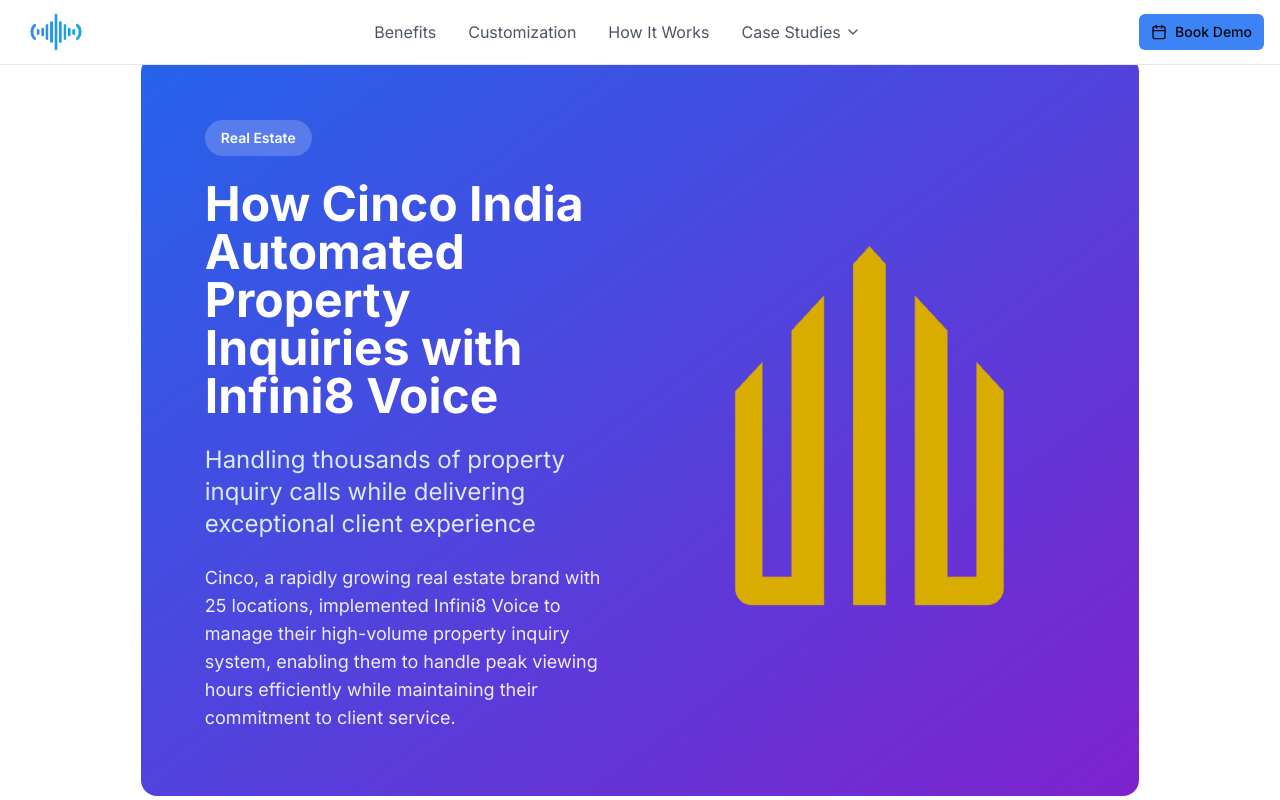
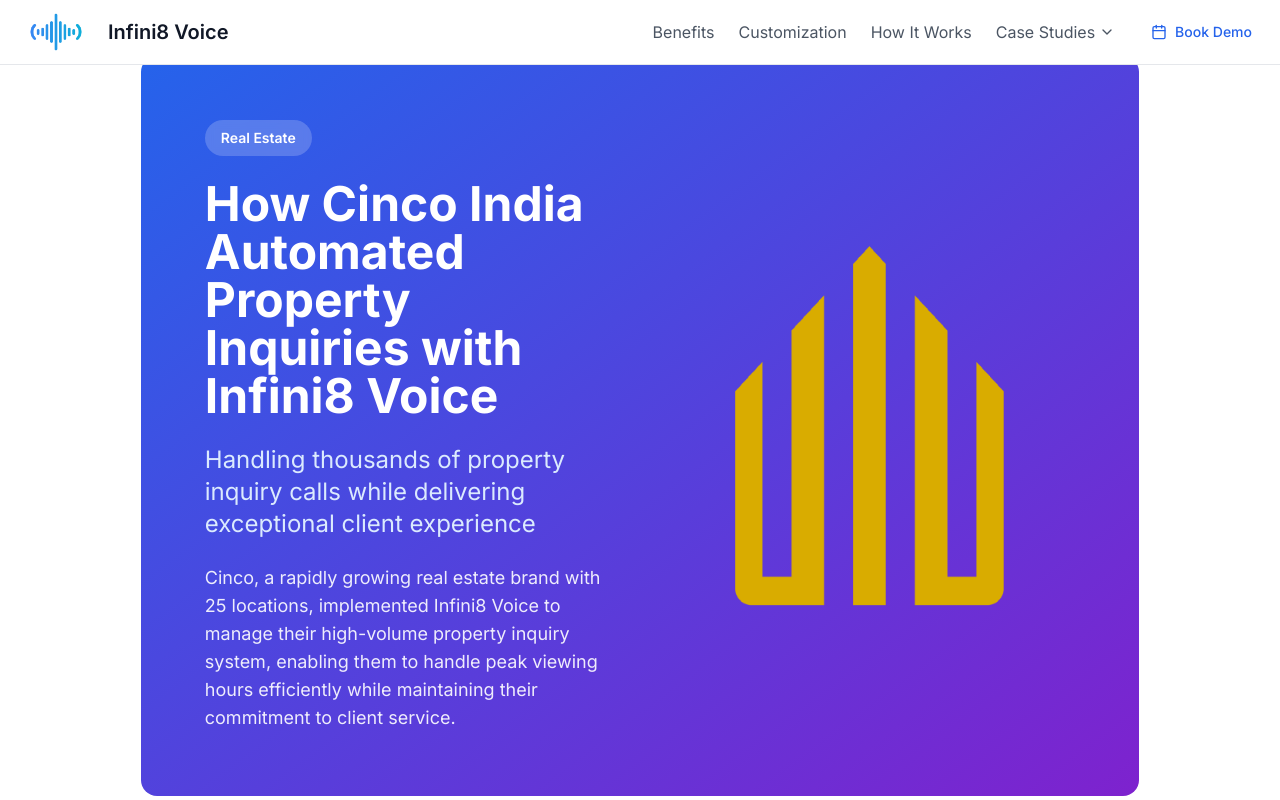
Before and after one commit to Britojaison/echoAI, a Next.js app: page /case-studies in a window 1280 px wide. Shown: the top 800 px of the page. Built offline with nearby package versions, Linux system fonts and the light colour scheme.

Commit message:
Update navigation: Add Infini8 Voice text next to logo, reorganize nav items to right side, update button styles

```diff
--- a/app/layout.tsx
+++ b/app/layout.tsx
@@ -8,7 +8,7 @@
 
 export const metadata: Metadata = {
   title: {
-    default: 'Infini8 Voice - AI Voice Calling Agents for Customer Engagement',
+    default: 'Infini8 Voice',
     template: '%s | Infini8 Voice'
   },
   description: 'Automate customer interactions with AI voice calling agents. Collect feedback, qualify leads, and engage customers in English and regional languages. Trusted by 500+ companies worldwide.',
--- a/app/page.tsx
+++ b/app/page.tsx
@@ -9,7 +9,7 @@
 import type { Metadata } from 'next'
 
 export const metadata: Metadata = {
-  title: 'AI Voice Calling Agents for Customer Engagement',
+  title: 'Infini8 Voice',
   description: 'Automate customer interactions with AI voice calling agents. Collect feedback, qualify leads, and engage customers in English and regional languages. Trusted by 500+ companies worldwide.',
   openGraph: {
     title: 'Infini8 Voice - AI Voice Calling Agents for Customer Engagement',
--- a/components/navigation.tsx
+++ b/components/navigation.tsx
@@ -73,9 +73,9 @@
       )}
     >
       <div className="container mx-auto px-4">
-        <div className="flex items-center justify-between h-16">
+        <div className="flex items-center h-16">
           {/* Logo */}
-          <Link href="/" className="flex items-center">
+          <Link href="/" className="flex items-center gap-3">
             <Image
               src="/echo-logo.png"
               alt="Infini8 Voice Logo"
@@ -83,10 +83,16 @@
               height={80}
               className="w-16 h-16 sm:w-20 sm:h-20"
             />
+            <span className={cn(
+              "text-xl font-semibold",
+              lightTheme ? "text-gray-900" : "text-foreground"
+            )}>
+              Infini8 Voice
+            </span>
           </Link>
 
-          {/* Desktop Navigation */}
-          <div className="hidden md:flex items-center space-x-8">
+          {/* Desktop Navigation - All items grouped on the right with equal spacing */}
+          <div className="hidden md:flex items-center ml-auto space-x-6">
             {navigation.map((item) => (
               <Link
                 key={item.name}
@@ -162,19 +168,27 @@
                 </div>
               )}
             </div>
-          </div>
 
-          {/* Desktop CTA Buttons */}
-          <div className="hidden lg:flex items-center space-x-4">
+            {/* Talk to Sales */}
             {!isCaseStudiesPage && (
-              <Button variant="ghost" size="sm" asChild>
+              <Button
+                size="sm"
+                asChild
+                className="bg-gradient-to-r from-blue-500 to-blue-600 text-black hover:from-blue-600 hover:to-blue-700"
+              >
                 <Link href="#contact" className="flex items-center space-x-2">
                   <Phone className="w-4 h-4" />
                   <span>Talk to Sales</span>
                 </Link>
               </Button>
             )}
-            <Button size="sm" onClick={() => setIsDemoModalOpen(true)} className="flex items-center space-x-2">
+
+            {/* Book Demo */}
+            <Button
+              size="sm"
+              onClick={() => setIsDemoModalOpen(true)}
+              className="flex items-center space-x-2 bg-white text-blue-600 hover:bg-gray-100 hover:text-blue-700"
+            >
               <Calendar className="w-4 h-4" />
               <span>Book Demo</span>
             </Button>
@@ -183,7 +197,7 @@
           {/* Mobile Menu Button */}
           <button
             className={cn(
-              "md:hidden p-2",
+              "md:hidden p-2 ml-auto",
               lightTheme ? "text-gray-900" : "text-foreground"
             )}
             onClick={() => setIsMobileMenuOpen(!isMobileMenuOpen)}
@@ -248,14 +262,22 @@
 
               <div className="pt-4 space-y-3">
                 {!isCaseStudiesPage && (
-                  <Button variant="ghost" size="sm" className="w-full" asChild>
+                  <Button
+                    size="sm"
+                    className="w-full bg-gradient-to-r from-blue-500 to-blue-600 text-black hover:from-blue-600 hover:to-blue-700"
+                    asChild
+                  >
                     <Link href="#contact" className="flex items-center justify-center space-x-2">
                       <Phone className="w-4 h-4" />
                       <span>Talk to Sales</span>
                     </Link>
                   </Button>
                 )}
-                <Button size="sm" className="w-full" onClick={() => setIsDemoModalOpen(true)}>
+                <Button
+                  size="sm"
+                  className="w-full bg-white text-blue-600 hover:bg-gray-100 hover:text-blue-700"
+                  onClick={() => setIsDemoModalOpen(true)}
+                >
                   <Calendar className="w-4 h-4 mr-2" />
                   <span>Book Demo</span>
                 </Button>
```
